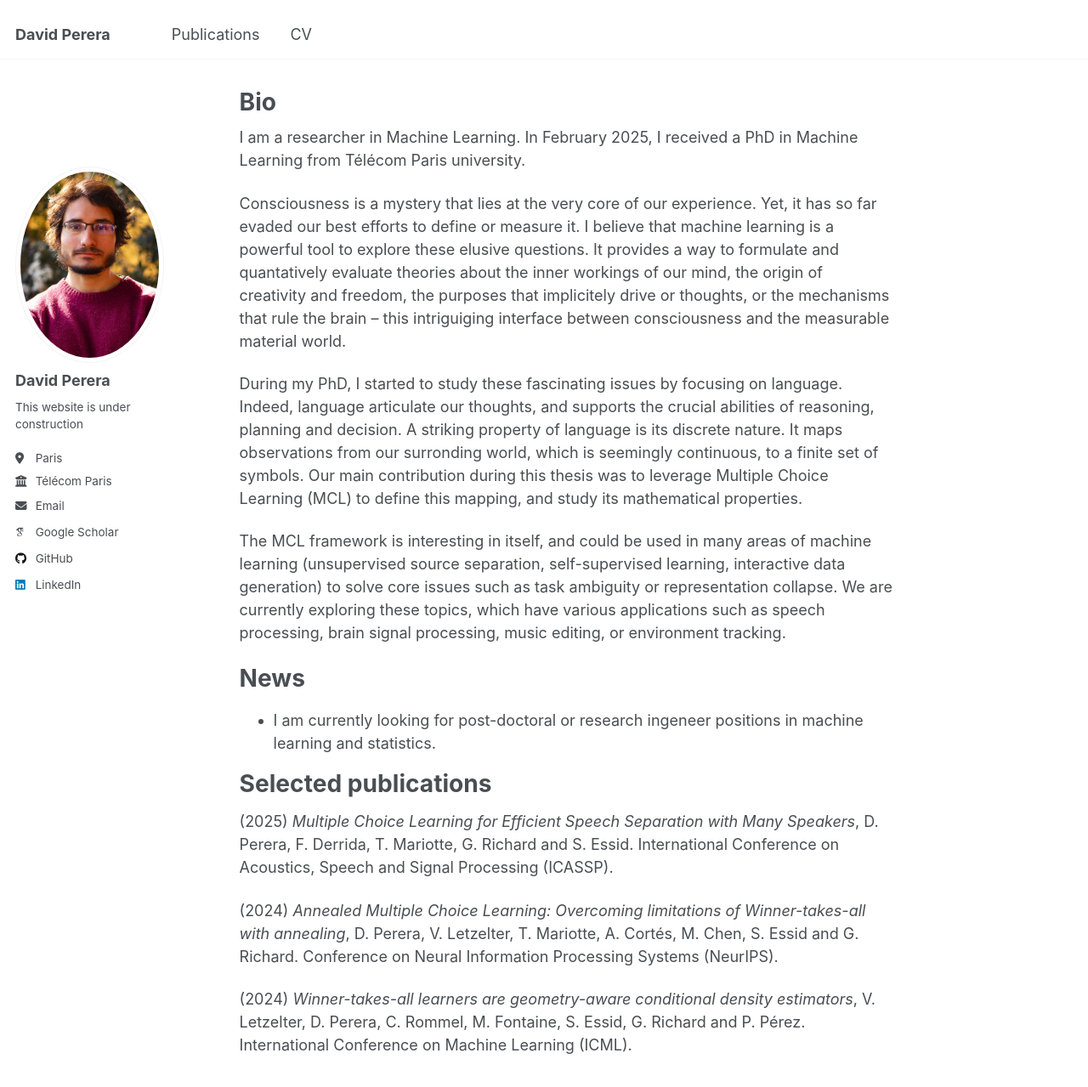
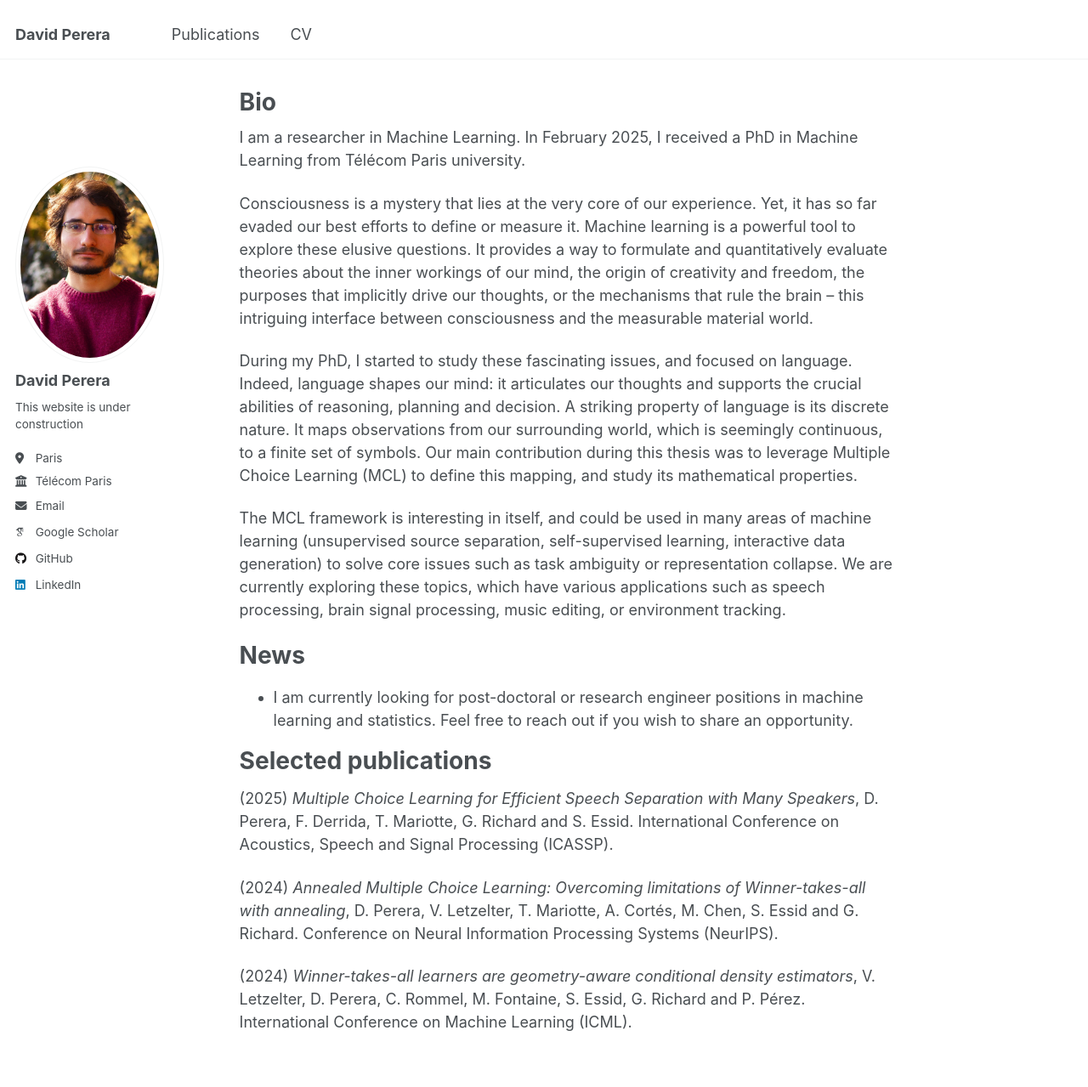
Before and after one commit to daperera/daperera.github.io, a Jekyll site: the page built from _pages/about.md, in a window 1280 px wide and 1400 px high. Shown: the top 1279 px of the window at 85% size. Built offline with Jekyll 4.4.1, drawn with Linux system fonts in a browser that asks for light colours; some web fonts are replaced.

Commit message:
Update about.md

```diff
--- a/_pages/about.md
+++ b/_pages/about.md
@@ -9,15 +9,15 @@ redirect_from:
 
 I am a researcher in Machine Learning. In February 2025, I received a PhD in Machine Learning from Télécom Paris university.
 
-Consciousness is a mystery that lies at the very core of our experience. Yet, it has so far evaded our best efforts to define or measure it. I believe that machine learning is a powerful tool to explore these elusive questions. It provides a way to formulate and quantatively evaluate theories about the inner workings of our mind, the origin of creativity and freedom, the purposes that implicitely drive or thoughts, or the mechanisms that rule the brain -- this intriguiging interface between consciousness and the measurable material world.
+Consciousness is a mystery that lies at the very core of our experience. Yet, it has so far evaded our best efforts to define or measure it. Machine learning is a powerful tool to explore these elusive questions. It provides a way to formulate and quantitatively evaluate theories about the inner workings of our mind, the origin of creativity and freedom, the purposes that implicitly drive our thoughts, or the mechanisms that rule the brain -- this intriguing interface between consciousness and the measurable material world.
 
-During my PhD, I started to study these fascinating issues by focusing on language. Indeed, language articulate our thoughts, and supports the crucial abilities of reasoning, planning and decision. A striking property of language is its discrete nature. It maps observations from our surronding world, which is seemingly continuous, to a finite set of symbols. Our main contribution during this thesis was to leverage Multiple Choice Learning (MCL) to define this mapping, and study its mathematical properties.
+During my PhD, I started to study these fascinating issues, and focused on language. Indeed, language shapes our mind: it articulates our thoughts and supports the crucial abilities of reasoning, planning and decision. A striking property of language is its discrete nature. It maps observations from our surrounding world, which is seemingly continuous, to a finite set of symbols. Our main contribution during this thesis was to leverage Multiple Choice Learning (MCL) to define this mapping, and study its mathematical properties.
 
 The MCL framework is interesting in itself, and could be used in many areas of machine learning (unsupervised source separation, self-supervised learning, interactive data generation) to solve core issues such as task ambiguity or representation collapse. We are currently exploring these topics, which have various applications such as speech processing, brain signal processing, music editing, or environment tracking.
 
 # News
 
-* I am currently looking for post-doctoral or research ingeneer positions in machine learning and statistics.
+* I am currently looking for post-doctoral or research engineer positions in machine learning and statistics. Feel free to reach out if you wish to share an opportunity.
 
 # Selected publications
 
```
